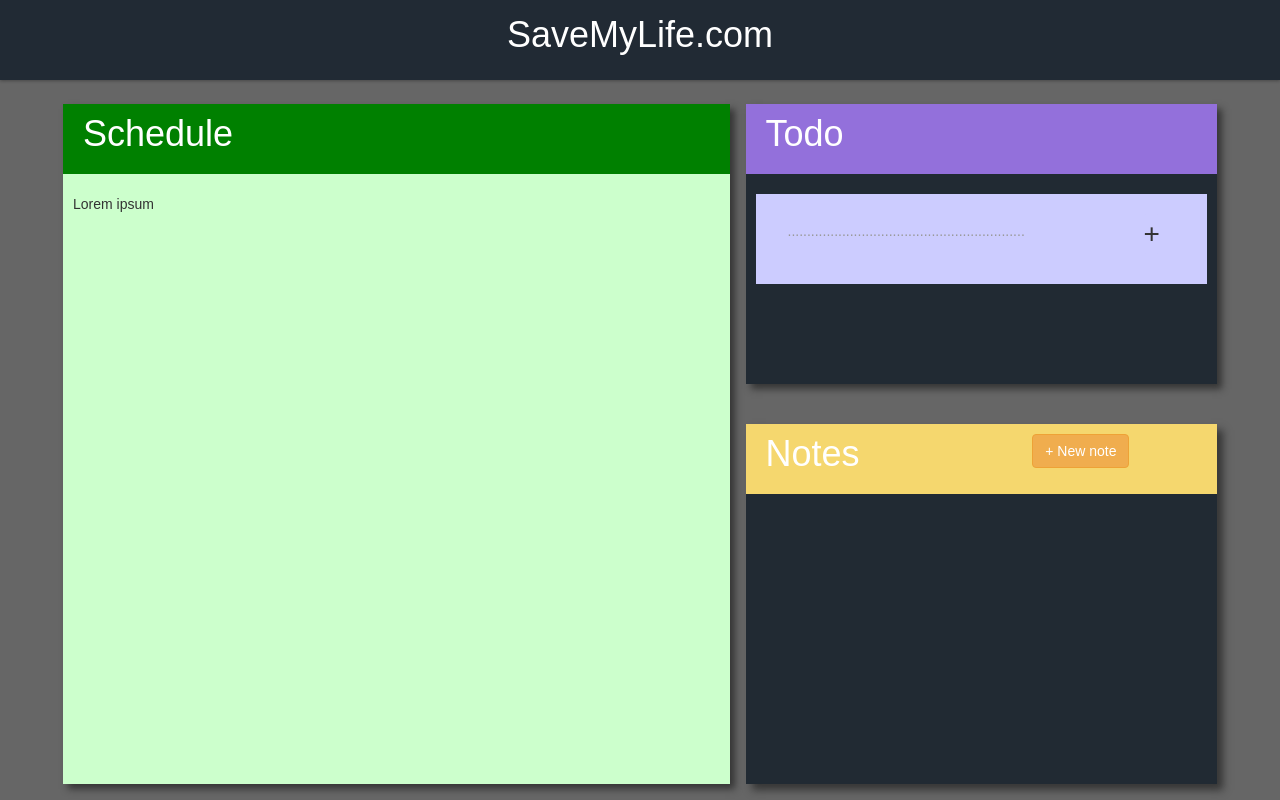
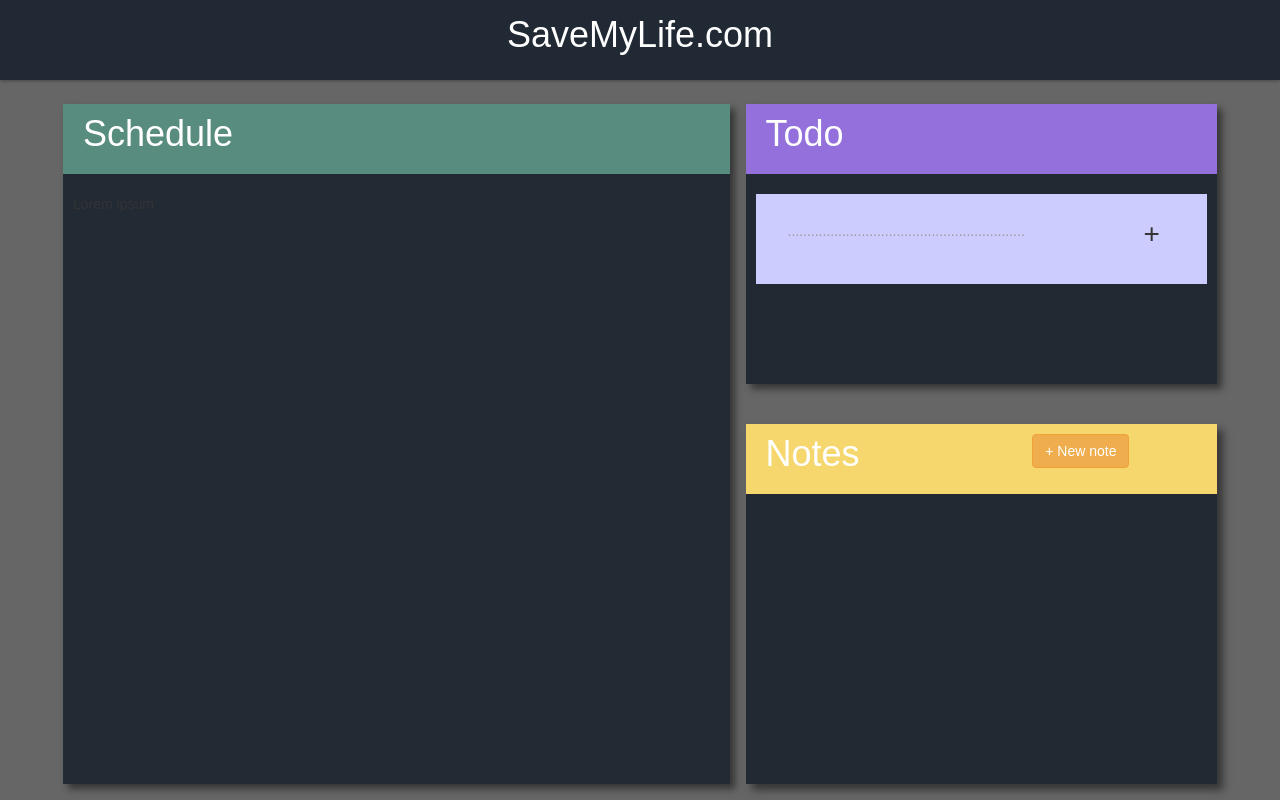
Before and after one commit to Paalch/it2810-webutvikling-h17-prosjekt-3-group35, a React (Create React App) app in the folder react-app/: page / in a window 1280 px wide. Built offline with nearby package versions, Linux system fonts and the light colour scheme.

Commit message:
Changed green color

```diff
--- a/react-app/src/containers/schedule/schedule.css
+++ b/react-app/src/containers/schedule/schedule.css
@@ -1,9 +1,11 @@
+/* Color for each schedule box: #96ceb4*/
+
 .schedule-container {
-  background: #cfc;
+  background: #222b34;
   box-shadow: 5px 5px 7px rgba(33,33,33,.7);
   height: 85vh;
 }
 
 .schedule-header {
-  background-color: green;
+  background-color: #588c7e;
 }
```
